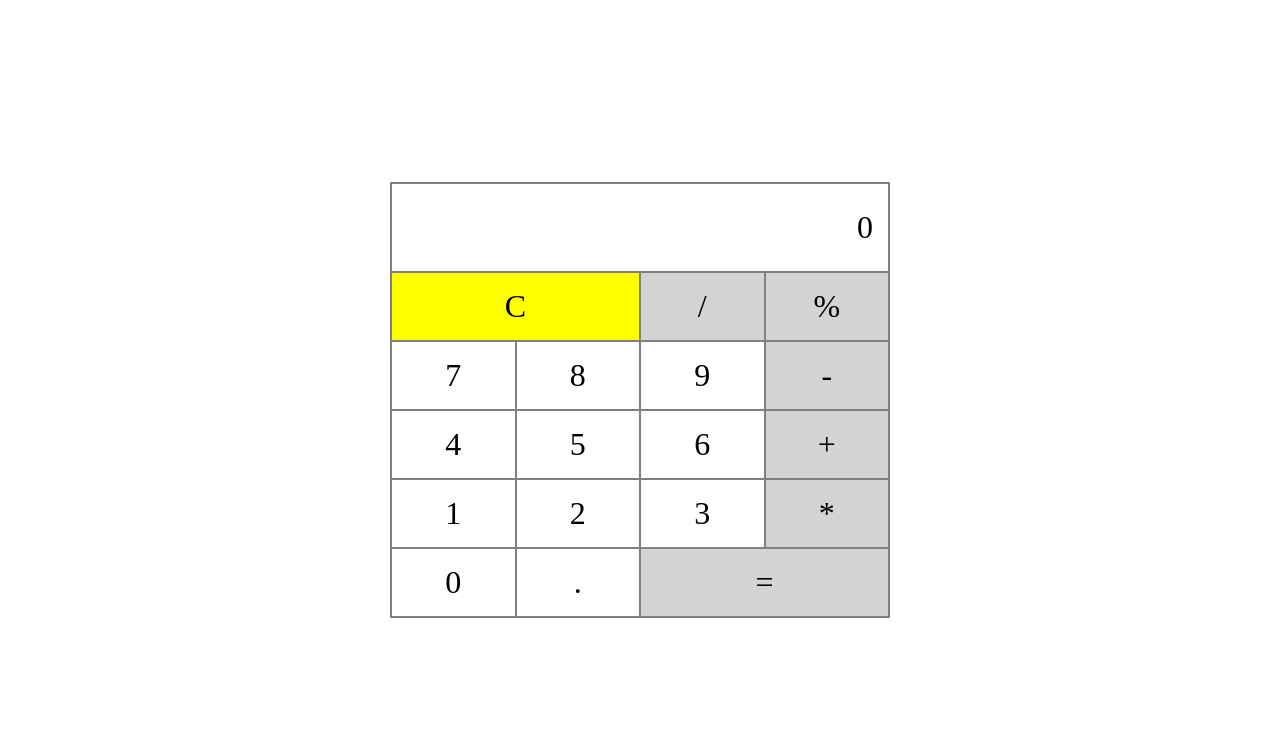
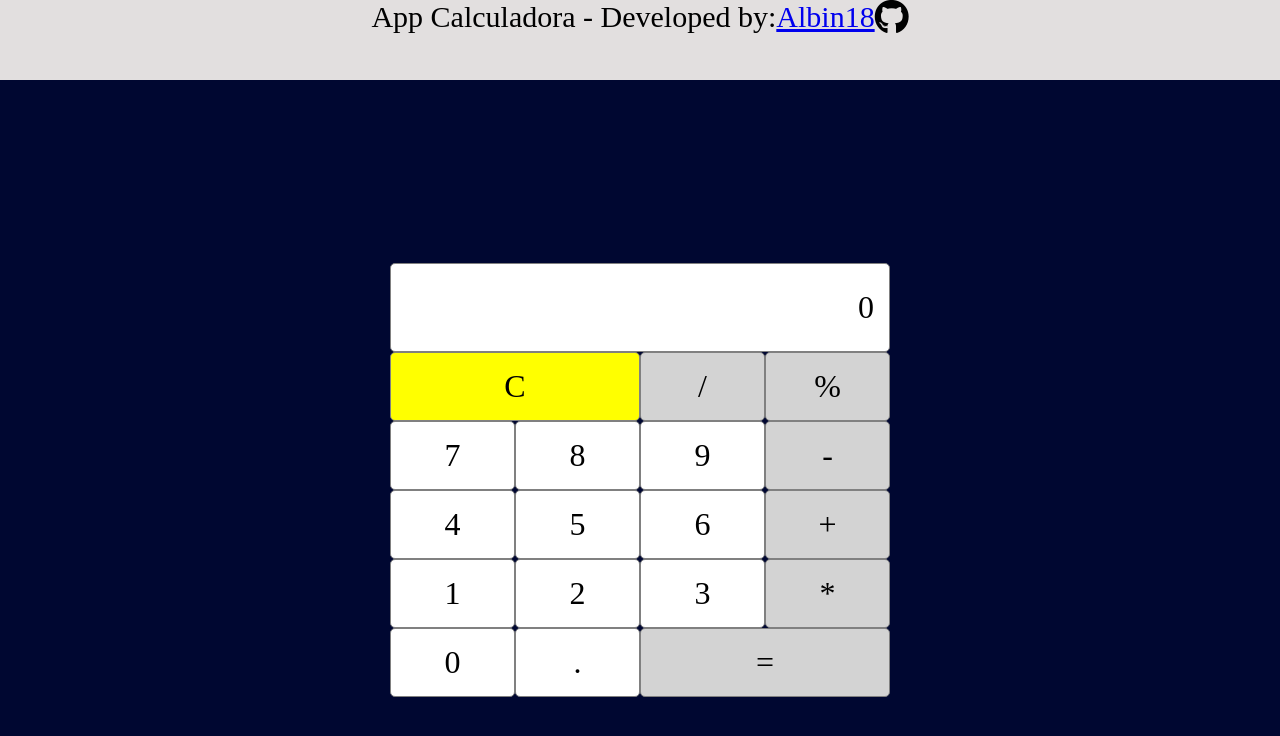
Before and after one commit to Albin18/AppCalculadora, a plain HTML site: page index.html in a window 1280 px wide. Drawn offline with Linux system fonts and the light colour scheme.

Commit message:
calculator with javascript

```diff
--- a/calculo/calculo.js
+++ b/calculo/calculo.js
@@ -1,14 +1,49 @@
-window.addEventListener('load', ()=> {
+window.addEventListener('load', ()=> { //Funcion para cargar el documento
 
+//Generamos 2 constantes y guardamos los elementos que necesitamos
 const display = document.querySelector('.calculator-display');
-const keypadButtons = document.getElementsByClassName('keypad-buttom');
+const keypadButtons = document.getElementsByClassName('keypad-button');
 
+//Usamos esta constante para transformar el HTMLCollection a un Array
 const keypadButtonsArray = Array.from(keypadButtons);
 
-keypadButtonsArray.forEach((button) => {
+//Iteramos por nuestro nuevo array de botones
+keypadButtonsArray.forEach( (button) => {
+
+    //A cada boton le agregamos un listener que responde al click del usuario
     button.addEventListener('click', ()=> {
-        console.log(button.innerHTML);
+        calculadora(button, display);
     })
 })
+});
 
-});
+function calculadora(button, display){
+    switch (button.innerHTML) {
+        case 'C':
+            borrar(display);
+            break;
+
+        case '=':
+            calcular(display, button);
+            break;
+
+        default:
+            actualizar(display, button);
+            break;
+    }
+}
+
+function calcular(display) {
+    display.innerHTML = eval(display.innerHTML)
+}
+
+function actualizar(display, button) {
+    if(display.innerHTML == 0) {
+        display.innerHTML = '';
+    }
+    display.innerHTML += button.innerHTML;
+}
+
+function borrar(display){
+display.innerHTML = 0;
+}
--- a/estilo/estilos.css
+++ b/estilo/estilos.css
@@ -2,10 +2,34 @@
     box-sizing: border-box;
     padding: 0;
     margin: 0;
+    background-color: rgb(0, 7, 49);
+
     }
 
-    html {
-      font-size: 100%;
+
+
+    header{
+      display: flex;
+      justify-content: center;
+      text-align: center;
+      background-color: rgb(226, 223, 223);
+      width: 100%;
+      height: 80px;
+      font-size: 30px;
+    }
+
+    .link-git{
+      display: flex;
+    }
+
+    .link-git a{
+      background-color: rgb(226, 223, 223);
+      font-size: 30px;
+    }
+
+    .link-git i {
+      font-size: 35px;
+      background-color: rgb(226, 223, 223);
     }
 
     .container {
@@ -20,16 +44,17 @@
     display: flex;
     flex-direction: column;
     width: 500px;
-    border: 1px solid gray;
     font-size: 2rem;
     }
 
     .calculator-display{
+      background-color: white;
     padding: 25px 15px;
     width: 100%;
     text-align: right;
     border: 1px solid gray;
     overflow-x:auto;
+    border-radius: 5px;
     }
 
     .calculator-keypad{
@@ -43,28 +68,29 @@
     flex-wrap: wrap;
     }
 
-    .keypad-buttom{
+    .keypad-button{
       width: 25%;
       padding: 15px 0;
       text-align: center;
       cursor: pointer;
       background-color: white;
       border: 1px solid gray;
+      border-radius: 5px;
     }
 
-    .keypad-buttom:hover {
+    .keypad-button:hover {
       filter: brightness(80%);
       transition: filter .25s;
     }
 
-.keypad-buttom.yellow{
+.keypad-button.yellow{
     background-color: yellow;
 }
 
-.keypad-buttom.large{
+.keypad-button.large{
 width: 50%;
 }
 
-.keypad-buttom.dark{
+.keypad-button.dark{
 background-color: lightgray;
 }
--- a/index.html
+++ b/index.html
@@ -10,36 +10,42 @@
 </head>
 
 <body>
-
+<header>
+  App Calculadora - Developed by:
+  <div class="link-git">
+    <a href="https://github.com/Albin18" target="_blank">Albin18</a>
+    <i class="fa-brands fa-github"></i>
+  </div>
+</header>
 
   <div class="container">
     <div class="calculator">
       <div class="calculator-display">0</div>
       <div class="calculator-keypad">
         <div class="keypad-numbers">
-          <div class="keypad-buttom yellow large">C</div>
-          <div class="keypad-buttom dark">/</div>
-          <div class="keypad-buttom dark">%</div>
-          <div class="keypad-buttom">7</div>
-          <div class="keypad-buttom">8</div>
-          <div class="keypad-buttom">9</div>
-          <div class="keypad-buttom dark">-</div>
-          <div class="keypad-buttom">4</div>
-          <div class="keypad-buttom">5</div>
-          <div class="keypad-buttom">6</div>
-          <div class="keypad-buttom dark">+</div>
-          <div class="keypad-buttom">1</div>
-          <div class="keypad-buttom">2</div>
-          <div class="keypad-buttom">3</div>
-          <div class="keypad-buttom dark">*</div>
-          <div class="keypad-buttom">0</div>
-          <div class="keypad-buttom">.</div>
-          <div class="keypad-buttom dark large">=</div>
+          <div class="keypad-button yellow large">C</div>
+          <div class="keypad-button dark">/</div>
+          <div class="keypad-button dark">%</div>
+          <div class="keypad-button">7</div>
+          <div class="keypad-button">8</div>
+          <div class="keypad-button">9</div>
+          <div class="keypad-button dark">-</div>
+          <div class="keypad-button">4</div>
+          <div class="keypad-button">5</div>
+          <div class="keypad-button">6</div>
+          <div class="keypad-button dark">+</div>
+          <div class="keypad-button">1</div>
+          <div class="keypad-button">2</div>
+          <div class="keypad-button">3</div>
+          <div class="keypad-button dark">*</div>
+          <div class="keypad-button">0</div>
+          <div class="keypad-button">.</div>
+          <div class="keypad-button dark large">=</div>
         </div>
       </div>
     </div>
   </div>
-
+  <script src="https://kit.fontawesome.com/60a3bfd5e9.js" crossorigin="anonymous"></script>
   <script src="calculo/calculo.js"></script>
 </body>
 </html>
```
Also changed, not shown: 1 other file.
